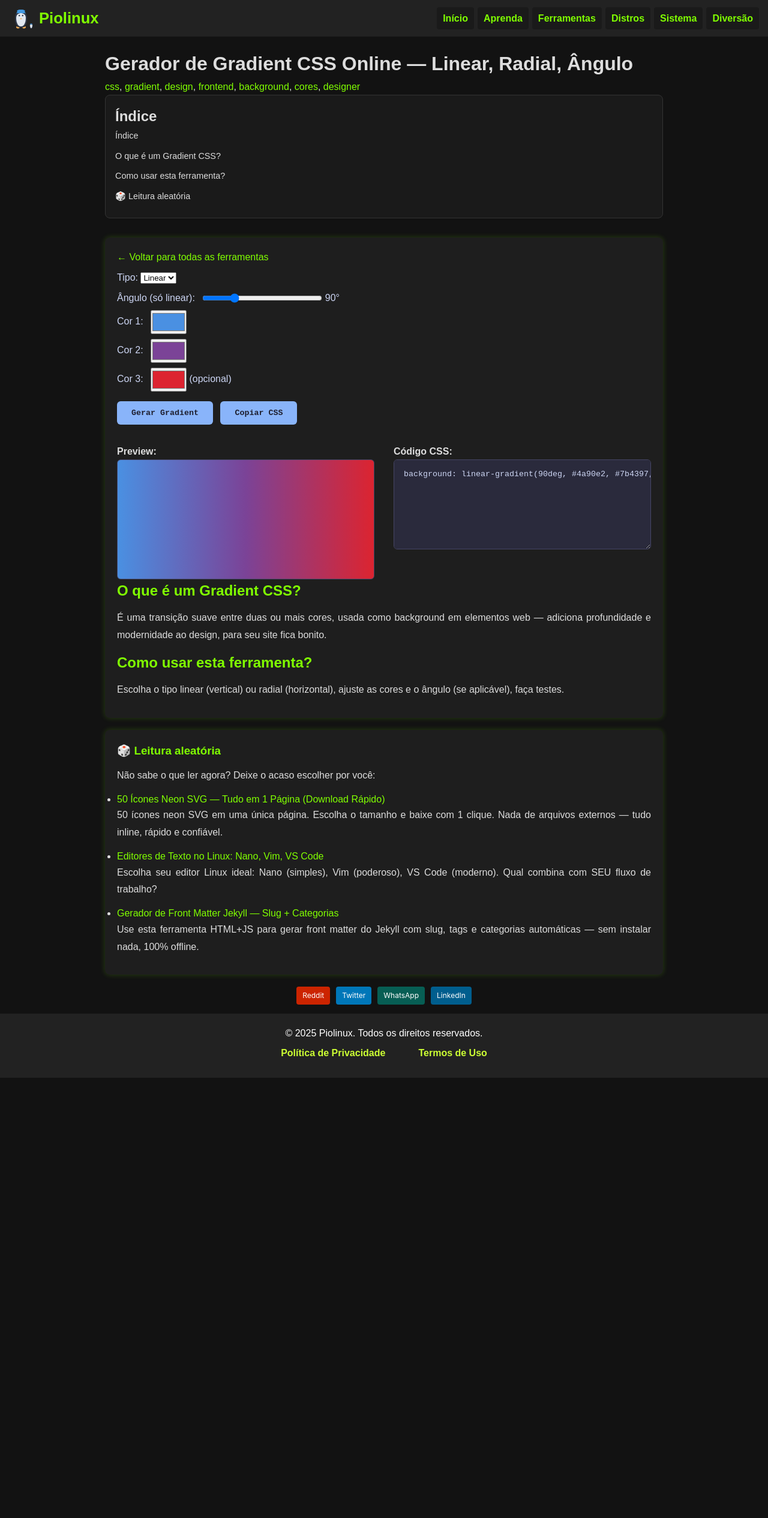
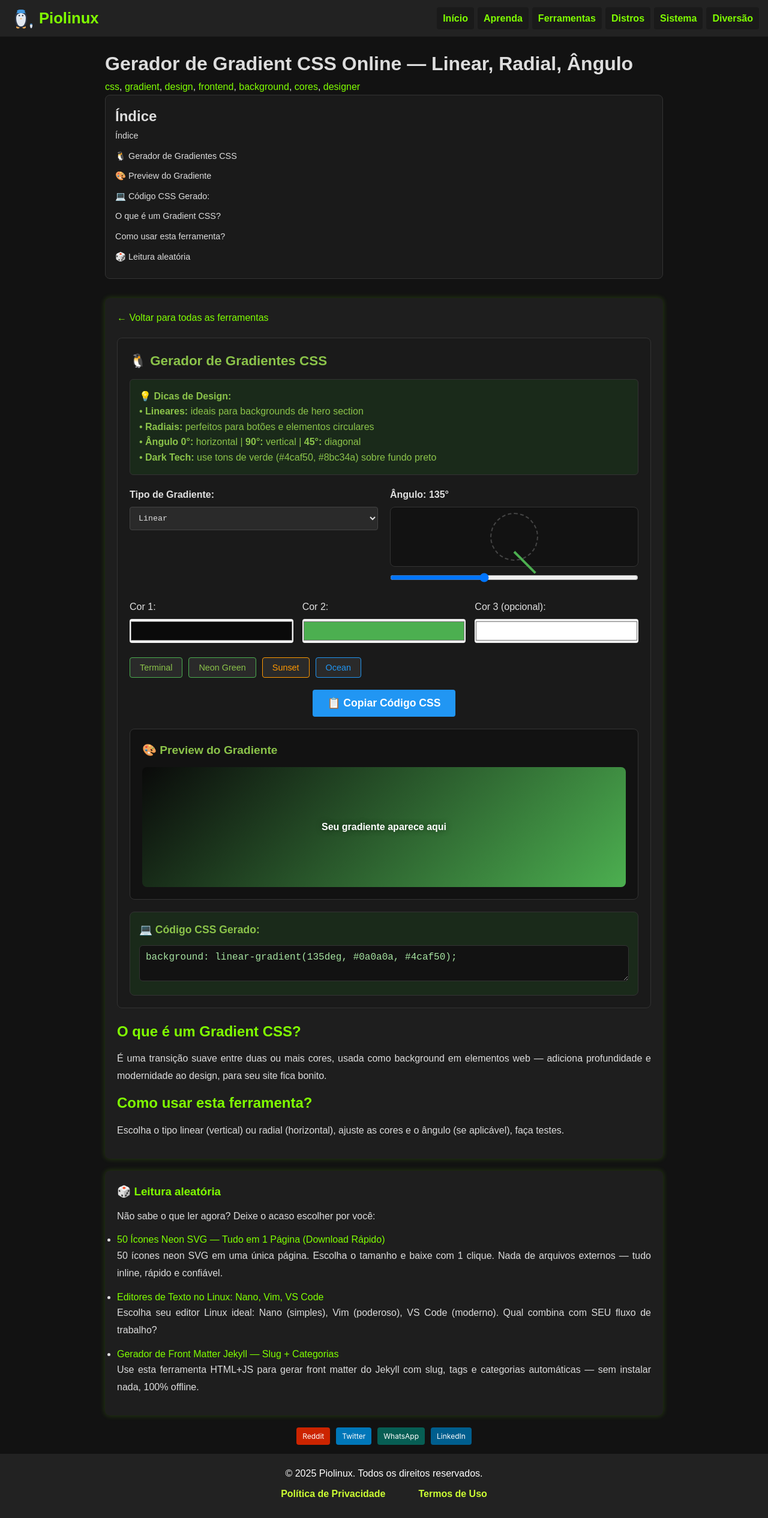
Before and after one commit to Piolinux/piolinux-site, a Jekyll site: the page built from _pages/tools/gradient-generator.html, in a window 1280 px wide. Shown: the whole page at 60% size. Built offline with Jekyll 4.4.1, drawn with Linux system fonts in a browser that asks for light colours; before the commit the page ends 1797 px from its top, so only the background shows below that.

Commit message:
Update gradient-generator.html

```diff
--- a/_pages/tools/gradient-generator.html
+++ b/_pages/tools/gradient-generator.html
@@ -15,29 +15,74 @@ tags: [css, gradient, design, frontend, background, cores, designer]
 <section class="tool-single-page">
   <a href="/ferramentas/" class="back-link">← Voltar para todas as ferramentas</a>
 
+<div class="tool-container" style="background: #1a1a1a; padding: 20px; border-radius: 8px; border: 1px solid #333; margin: 20px 0;">
+  <h2 class="tool-title" style="color: #8bc34a; margin-top: 0; font-size: 1.4em;">🐧 Gerador de Gradientes CSS</h2>
+
+  <div style="background: #1a2a1a; color: #8bc34a; padding: 15px; border-radius: 6px; margin-bottom: 20px; border: 1px solid #333;">
+    <strong>💡 Dicas de Design:</strong><br>
+    • <strong>Lineares:</strong> ideais para backgrounds de hero section<br>
+    • <strong>Radiais:</strong> perfeitos para botões e elementos circulares<br>
+    • <strong>Ângulo 0°:</strong> horizontal | <strong>90°:</strong> vertical | <strong>45°:</strong> diagonal<br>
+    • <strong>Dark Tech:</strong> use tons de verde (#4caf50, #8bc34a) sobre fundo preto
+  </div>
+
+  <div style="margin-bottom: 20px; display: grid; grid-template-columns: 1fr 1fr; gap: 20px;">
     <div>
-    <label>Tipo:
-      <select id="gradientType">
+      <label style="color: #e0e0e0; display: block; margin-bottom: 8px;"><strong>Tipo de Gradiente:</strong></label>
+      <select id="gradientType" style="background: #2a2a2a; color: #e0e0e0; padding: 10px; border: 1px solid #444; border-radius: 4px; width: 100%; font-family: monospace;">
         <option value="linear">Linear</option>
         <option value="radial">Radial</option>
       </select>
-    </label>
-    <label>Ângulo (só linear): <input type="range" id="angleSlider" min="0" max="360" value="90"> <span id="angleValue">90°</span></label>
-    <label>Cor 1: <input type="color" id="color1" value="#4a90e2"></label>
-    <label>Cor 2: <input type="color" id="color2" value="#7b4397"></label>
-    <label>Cor 3: <input type="color" id="color3" value="#dc2430"> (opcional)</label>
-    <button class="tool-button" onclick="generateGradient()">Gerar Gradient</button>
-    <button class="tool-button" onclick="copyGradient()">Copiar CSS</button>
+    </div>
 
-    <div style="margin-top: 1rem; display: grid; grid-template-columns: 1fr 1fr; gap: 2rem;">
     <div>
-        <h4>Preview:</h4>
-        <div id="gradientPreview" style="width: 100%; height: 200px; border: 1px solid #454565; border-radius: 6px;"></div>
+      <label style="color: #e0e0e0; display: block; margin-bottom: 8px;"><strong>Ângulo: <span id="angleValue">135°</span></strong></label>
+      <div style="position: relative; width: 100%; height: 100px; background: #121212; border-radius: 8px; border: 1px solid #333; display: flex; align-items: center; justify-content: center;">
+        <div id="angleIndicator" style="width: 4px; height: 50px; background: #4caf50; transform-origin: bottom center; transition: transform 0.3s ease;"></div>
+        <div style="position: absolute; width: 80px; height: 80px; border: 2px dashed #444; border-radius: 50%;"></div>
+      </div>
+      <input type="range" id="angleSlider" min="0" max="360" value="135" style="width: 100%; margin-top: 10px;">
+    </div>
+  </div>
+
+  <div style="margin-bottom: 20px; display: grid; grid-template-columns: 1fr 1fr 1fr; gap: 15px;">
+    <div>
+      <label style="color: #e0e0e0; display: block; margin-bottom: 8px;">Cor 1:</label>
+      <input type="color" id="color1" value="#0a0a0a" style="width: 100%; height: 40px; border: none; border-radius: 4px;">
     </div>
     <div>
-        <h4>Código CSS:</h4>
-        <textarea id="gradientOutput" readonly style="width: 100%; height: 150px; background: #2a2a3c; color: #cdd6f4; padding: 1rem; border: 1px solid #454565; border-radius: 6px; font-family: monospace; white-space: pre;"></textarea>
+      <label style="color: #e0e0e0; display: block; margin-bottom: 8px;">Cor 2:</label>
+      <input type="color" id="color2" value="#4caf50" style="width: 100%; height: 40px; border: none; border-radius: 4px;">
     </div>
+    <div>
+      <label style="color: #e0e0e0; display: block; margin-bottom: 8px;">Cor 3 (opcional):</label>
+      <input type="color" id="color3" value="#ffffff" style="width: 100%; height: 40px; border: none; border-radius: 4px;">
+    </div>
+  </div>
+
+  <div style="margin-bottom: 20px; display: flex; gap: 10px; flex-wrap: wrap;">
+    <button onclick="loadPreset('terminal')" style="background: #2a2a2a; color: #8bc34a; border: 1px solid #4caf50; padding: 8px 16px; border-radius: 4px; cursor: pointer; font-size: 0.9em;">Terminal</button>
+    <button onclick="loadPreset('neon')" style="background: #2a2a2a; color: #8bc34a; border: 1px solid #4caf50; padding: 8px 16px; border-radius: 4px; cursor: pointer; font-size: 0.9em;">Neon Green</button>
+    <button onclick="loadPreset('sunset')" style="background: #2a2a2a; color: #ff9800; border: 1px solid #ff9800; padding: 8px 16px; border-radius: 4px; cursor: pointer; font-size: 0.9em;">Sunset</button>
+    <button onclick="loadPreset('ocean')" style="background: #2a2a2a; color: #2196f3; border: 1px solid #2196f3; padding: 8px 16px; border-radius: 4px; cursor: pointer; font-size: 0.9em;">Ocean</button>
+  </div>
+
+  <div style="margin-bottom: 20px; text-align: center;">
+    <button onclick="copyGradient()" style="background: #2196F3; color: white; border: none; padding: 12px 24px; border-radius: 4px; cursor: pointer; font-weight: bold; font-size: 1.1em;">
+      📋 Copiar Código CSS
+    </button>
+  </div>
+
+  <div style="margin-bottom: 20px; background: #121212; padding: 20px; border-radius: 8px; border: 1px solid #333;">
+    <h3 style="color: #8bc34a; margin-top: 0; font-size: 1.2em;">🎨 Preview do Gradiente</h3>
+    <div id="gradientPreview" style="width: 100%; height: 200px; border-radius: 8px; display: flex; align-items: center; justify-content: center; color: white; font-weight: bold; text-shadow: 0 0 10px rgba(0,0,0,0.5);">
+      Seu gradiente aparece aqui
+    </div>
+  </div>
+
+  <div style="background: #1a2a1a; padding: 15px; border-radius: 8px; border: 1px solid #333;">
+    <h3 style="color: #8bc34a; margin-top: 0; font-size: 1.1em;">💻 Código CSS Gerado:</h3>
+    <textarea id="gradientOutput" readonly style="width: 100%; height: 60px; padding: 10px; background: #121212; color: #a6e3a1; border: 1px solid #333; border-radius: 6px; font-family: 'Courier New', monospace; font-size: 1em; resize: vertical;"></textarea>
   </div>
 </div>
 
@@ -50,19 +95,14 @@ tags: [css, gradient, design, frontend, background, cores, designer]
   </div>
 </section>
 
-<style>
-  /* ESTILO PADRÃO */
-  .tool-button { background: #89b4fa; color: #1e1e2e; padding: 0.75rem 1.5rem; font-family: monospace; font-weight: bold; border: none; border-radius: 6px; cursor: pointer; margin: 0.5rem 0.5rem 1rem 0; }
-  label { display: block; margin: 0.5rem 0; color: #cdd6f4; }
-  input[type="color"] { width: 60px; height: 40px; vertical-align: middle; margin-left: 0.5rem; }
-  input[type="range"] { width: 200px; margin-left: 0.5rem; vertical-align: middle; }
-  textarea { width: 100%; height: 150px; background: #2a2a3c; color: #cdd6f4; padding: 1rem; border: 1px solid #454565; border-radius: 6px; font-family: monospace; white-space: pre; }
-</style>
+
 
 
 <script>
 function updateAngleValue() {
-  document.getElementById('angleValue').innerText = document.getElementById('angleSlider').value + '°';
+    const angle = document.getElementById('angleSlider').value;
+    document.getElementById('angleValue').innerText = angle + '°';
+    generateGradient();
 }
 
 function generateGradient() {
@@ -75,23 +115,70 @@ function generateGradient() {
     let gradient;
     if (type === 'linear') {
         gradient = `linear-gradient(${angle}deg, ${color1}, ${color2}`;
-    if (color3 !== '#ffffff') gradient += `, ${color3}`;
+        if (color3 && color3 !== '#ffffff' && color3 !== color2) {
+            gradient += `, ${color3}`;
+        }
         gradient += ')';
     } else {
         gradient = `radial-gradient(circle, ${color1}, ${color2}`;
-    if (color3 !== '#ffffff') gradient += `, ${color3}`;
+        if (color3 && color3 !== '#ffffff' && color3 !== color2) {
+            gradient += `, ${color3}`;
+        }
         gradient += ')';
     }
 
     document.getElementById('gradientPreview').style.background = gradient;
     document.getElementById('gradientOutput').value = `background: ${gradient};`;
+
+    // Atualiza o indicador de ângulo
+    const angleIndicator = document.getElementById('angleIndicator');
+    angleIndicator.style.transform = `rotate(${angle}deg)`;
 }
 
 function copyGradient() {
     const text = document.getElementById('gradientOutput').value;
     if (text) {
-    navigator.clipboard.writeText(text).then(() => alert('✅ CSS copiado!'));
+        navigator.clipboard.writeText(text).then(() => {
+            alert('✅ Código CSS copiado!');
+        }).catch(() => {
+            alert('❌ Falha ao copiar. Tente manualmente.');
+        });
     }
+}
+
+function loadPreset(preset) {
+    switch(preset) {
+        case 'terminal':
+            document.getElementById('gradientType').value = 'linear';
+            document.getElementById('angleSlider').value = '135';
+            document.getElementById('color1').value = '#0a0a0a';
+            document.getElementById('color2').value = '#1a1a1a';
+            document.getElementById('color3').value = '#2a2a2a';
+            break;
+        case 'neon':
+            document.getElementById('gradientType').value = 'linear';
+            document.getElementById('angleSlider').value = '45';
+            document.getElementById('color1').value = '#0a0a0a';
+            document.getElementById('color2').value = '#4caf50';
+            document.getElementById('color3').value = '#8bc34a';
+            break;
+        case 'sunset':
+            document.getElementById('gradientType').value = 'linear';
+            document.getElementById('angleSlider').value = '90';
+            document.getElementById('color1').value = '#ff5252';
+            document.getElementById('color2').value = '#ff9800';
+            document.getElementById('color3').value = '#ffeb3b';
+            break;
+        case 'ocean':
+            document.getElementById('gradientType').value = 'radial';
+            document.getElementById('angleSlider').value = '0';
+            document.getElementById('color1').value = '#0a0a0a';
+            document.getElementById('color2').value = '#2196f3';
+            document.getElementById('color3').value = '#4fc3f7';
+            break;
+    }
+    updateAngleValue();
+    generateGradient();
 }
 
 document.getElementById('angleSlider').addEventListener('input', updateAngleValue);
```
Lines whose indentation alone changed are shown as unchanged.
